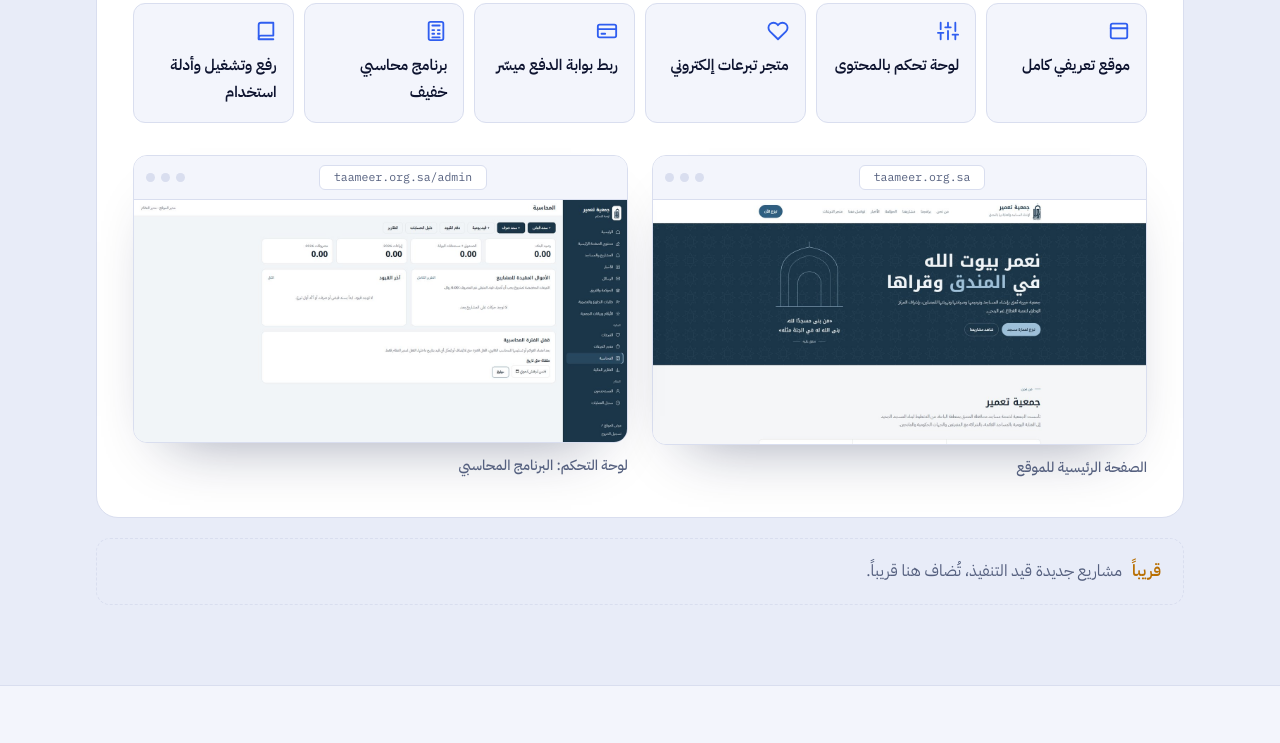
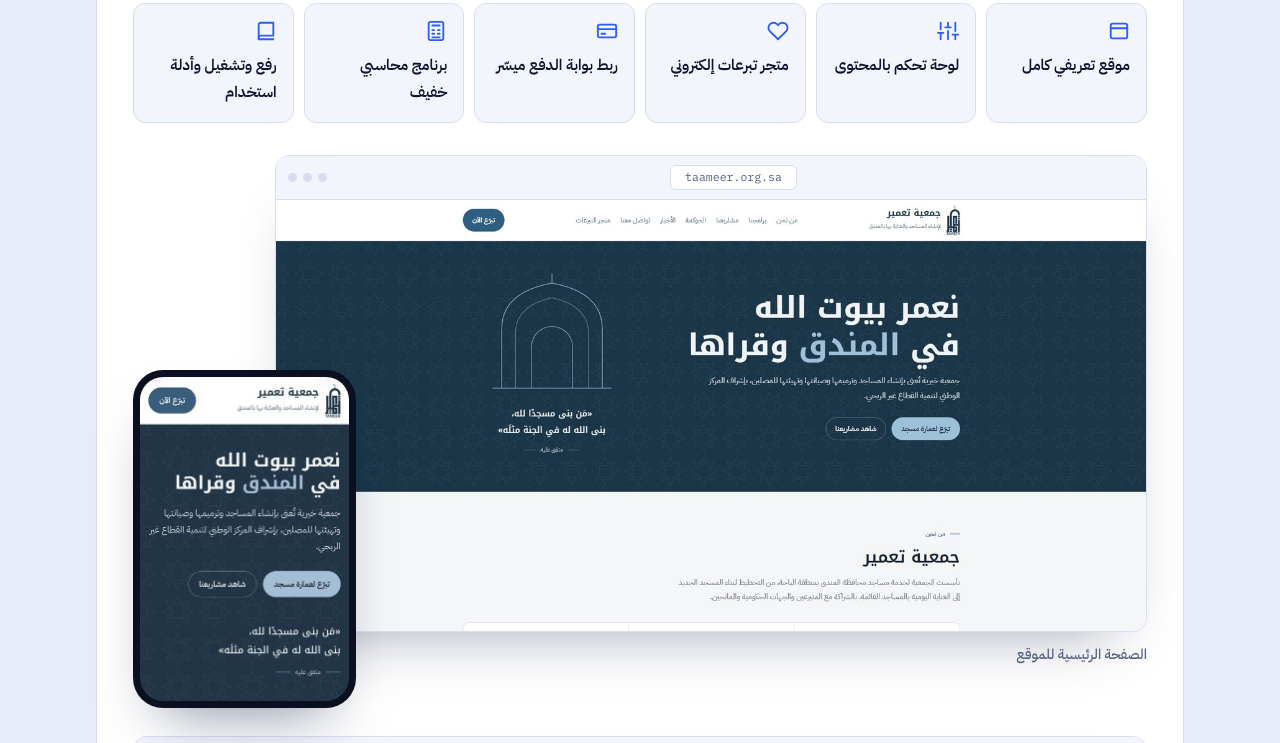
Before and after one commit to ibrahim-zz/ibrahim-zz.github.io, a plain HTML site: page index.html in a window 1280 px wide. Shown: the part 3779-4522 px from the top of the page. Drawn offline with Linux system fonts and the light colour scheme; a web font is replaced by a local one.

Commit message:
إضافة صورة الجوال لمشروع جمعية تعمير
Co-Authored-By: Claude Opus 5.5 <noreply@anthropic.com>
Claude-Session: https://claude.ai/code/session_0145pAQJZHQQCT2Bkm2MdHdH

```diff
--- a/index.html
+++ b/index.html
@@ -473,11 +473,17 @@ footer .wrap{display:flex;justify-content:space-between;gap:12px;flex-wrap:wrap}
           <div class="mod"><svg width="22" height="22" viewBox="0 0 24 24" fill="none" stroke="currentColor" stroke-width="2" stroke-linecap="round" stroke-linejoin="round"><rect x="4" y="2" width="16" height="20" rx="2"/><path d="M8 6h8M8 11h2M14 11h2M8 15h2M14 15h2M8 19h8"/></svg>برنامج محاسبي خفيف</div>
           <div class="mod"><svg width="22" height="22" viewBox="0 0 24 24" fill="none" stroke="currentColor" stroke-width="2" stroke-linecap="round" stroke-linejoin="round"><path d="M4 19.5A2.5 2.5 0 0 1 6.5 17H20V3H6.5A2.5 2.5 0 0 0 4 5.5z"/><path d="M4 19.5V21h16"/></svg>رفع وتشغيل وأدلة استخدام</div>
         </div>
-        <div class="gallery g-two">
-          <figure class="sh">
+        <div class="gallery">
+          <div class="g-main">
+            <figure class="sh">
             <div class="browser"><div class="bbar"><i></i><i></i><i></i><span>taameer.org.sa</span></div><img src="images/taameer-home.jpg" alt="الصفحة الرئيسية لموقع جمعية تعمير" width="1400" height="694" loading="lazy"></div>
             <figcaption>الصفحة الرئيسية للموقع</figcaption>
           </figure>
+            <figure class="sh ph float">
+            <div class="phone"><img src="images/taameer-mobile.jpg" alt="الموقع على الجوال" width="420" height="651" loading="lazy"></div>
+            <figcaption>الموقع على الجوال</figcaption>
+          </figure>
+          </div>
           <figure class="sh">
             <div class="browser"><div class="bbar"><i></i><i></i><i></i><span>taameer.org.sa/admin</span></div><img src="images/taameer-accounting.jpg" alt="البرنامج المحاسبي في لوحة التحكم" width="1400" height="688" loading="lazy"></div>
             <figcaption>لوحة التحكم: البرنامج المحاسبي</figcaption>
```
Also changed, not shown: images/taameer-mobile.jpg (added).
